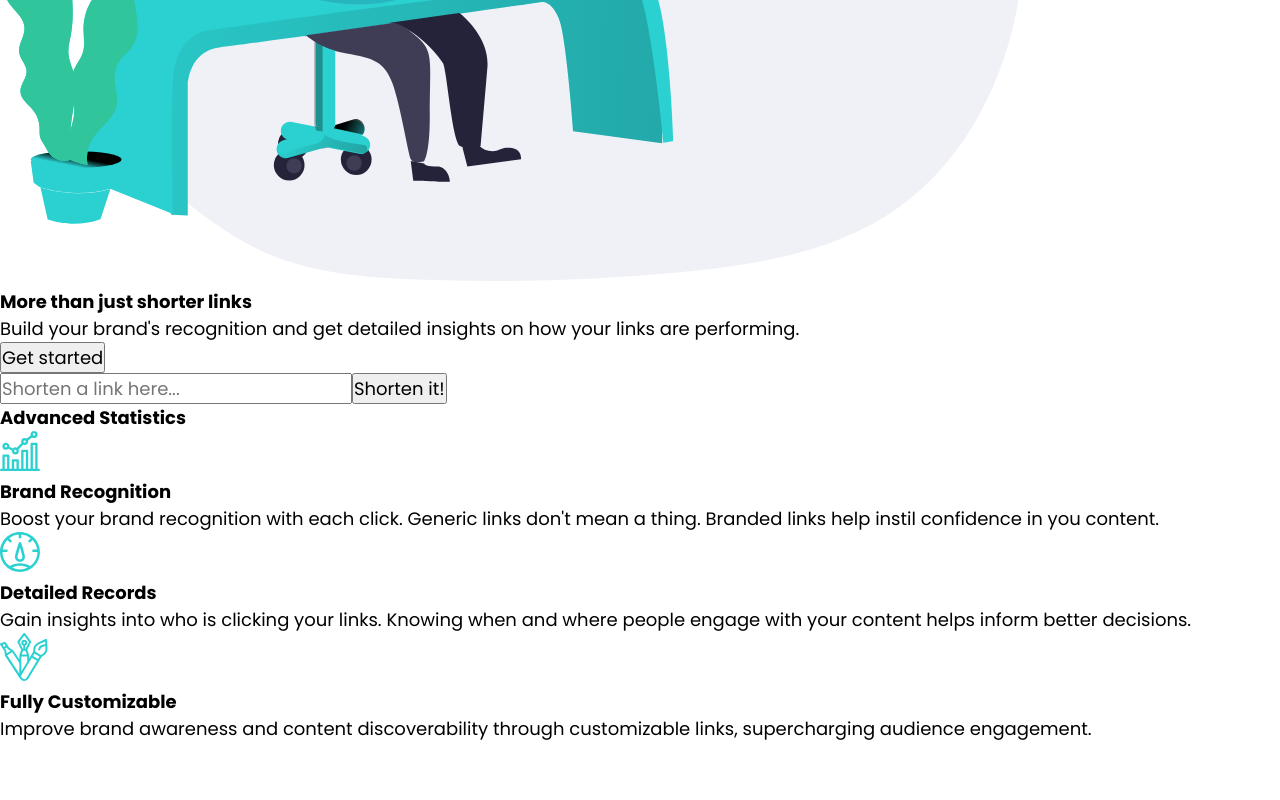
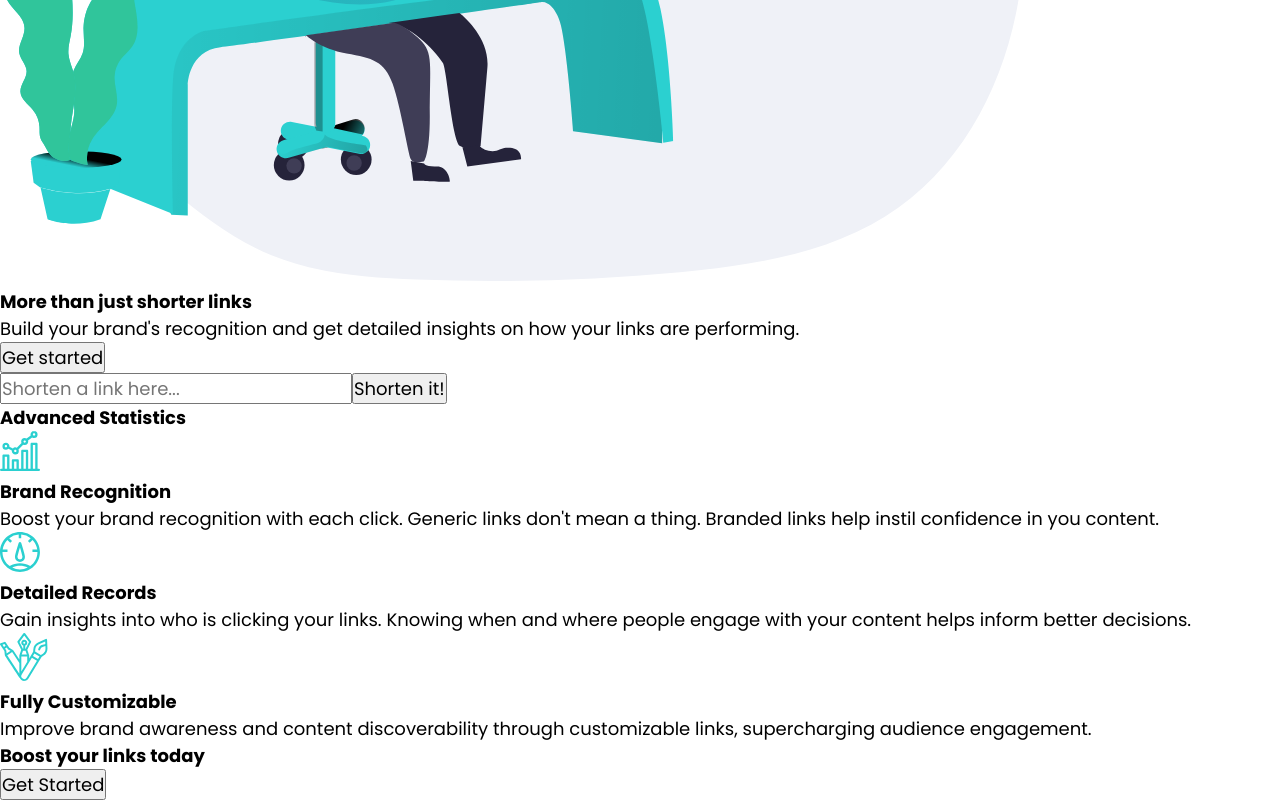
Before and after one commit to josesaulguerrero/url_shortener, a React (Create React App) app: page / in a window 1280 px wide. Shown: the part 494-1294 px from the top of the page. Before the commit the page ends 1236 px from the top, so only its background shows below. Built offline with nearby package versions, Linux system fonts and the light colour scheme.

Commit message:
a new component was created for the Pricing section

```diff
--- a/src/components/App.js
+++ b/src/components/App.js
@@ -3,6 +3,7 @@
 import { Features } from "./Features";
 import { Header } from "./Header";
 import { Hero } from "./Hero";
+import { Pricing } from "./Pricing";
 import { ShortenedLinks } from "./ShortenedLinks";
 import { Shortener } from "./Shortener";
 //assets
@@ -15,6 +16,7 @@ export const App = () => {
       <Shortener />
       <ShortenedLinks />
       <Features />
+      <Pricing />
     </div>
   );
 };
--- a/src/components/Features.js
+++ b/src/components/Features.js
@@ -25,7 +25,7 @@ export const Features = () => {
       }
    ];
    return (
-      <>
+      <section className="Features" id="features">
          <h2 className="Features__title">Advanced Statistics</h2>
          <p className="Features__description"></p>
          {
@@ -33,6 +33,6 @@ export const Features = () => {
                ({ image, title, content }) => <FeatureCard key={title} image={image} title={title} content={content} />
             )
          }
-      </>
+      </section>
    );
 };
--- /dev/null
+++ b/src/components/Pricing.js
@@ -0,0 +1,13 @@
+//libraries and hooks
+//components
+import { Button } from "./Button";
+//assets
+
+export const Pricing = () => {
+   return (
+      <section className="Pricing" id="pricing" >
+         <h2 className="Pricing__title">Boost your links today</h2>
+         <Button type="rounded--large" content="Get Started" />
+      </section>
+   );
+};
```
Also changed, not shown: src/components/Footer.js (added).
